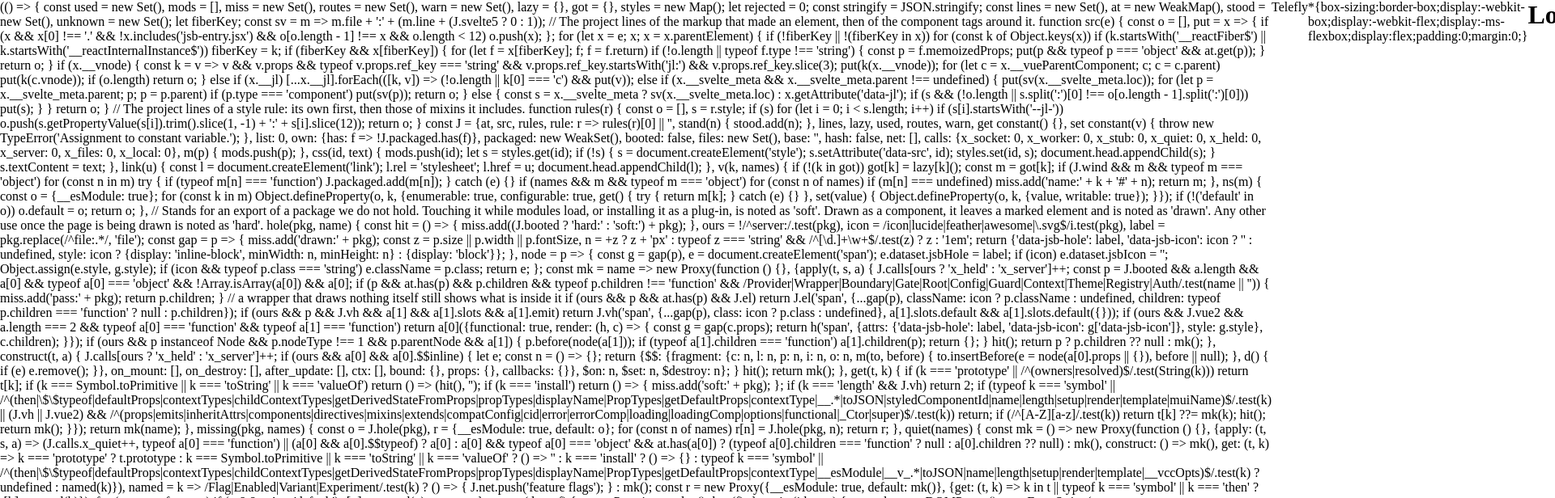
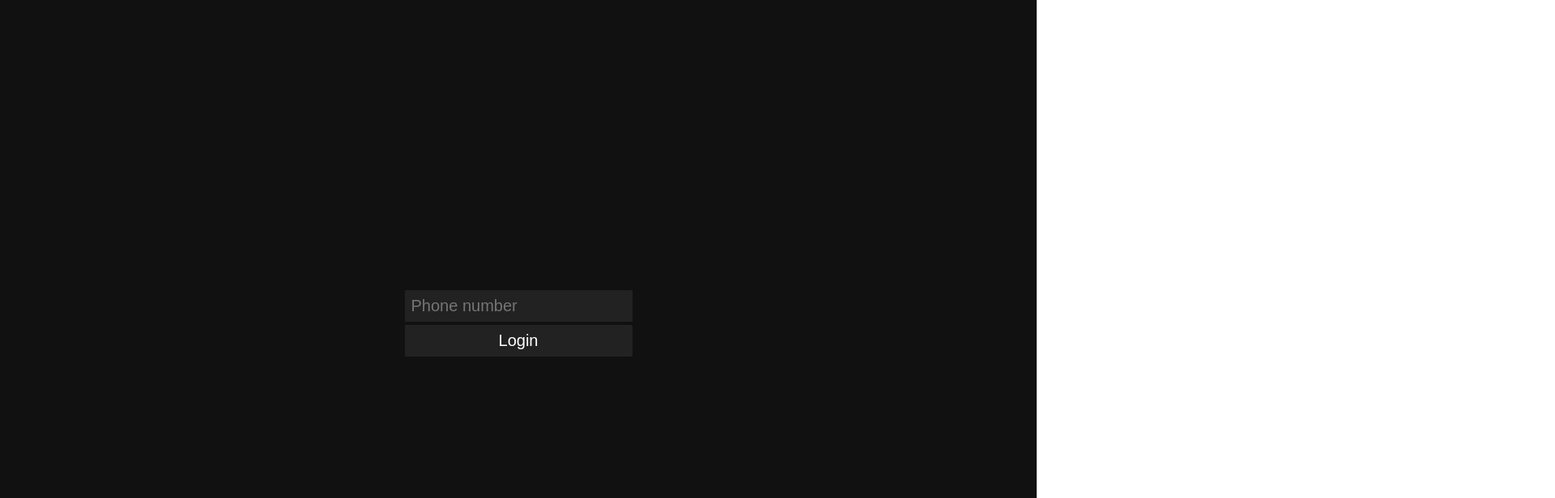
Before and after one commit to voidport-dev/telefly, a React (Vite) app: page /#/login in a window 1280 px wide. Shown: the top 616 px of the page at 81% size, 1920 px wide, since content can reach past the window. Built offline with nearby package versions, Linux system fonts and the light colour scheme.

Commit message:
basic ui

```diff
--- a/electron/main.ts
+++ b/electron/main.ts
@@ -14,7 +14,9 @@ function createWindow() {
   });
 
   if (process.env.NODE_ENV === "development") {
-    mainWindow.loadURL("http://localhost:3000");
+    mainWindow.loadURL("http://localhost:3000/index.html", {
+      extraHeaders: "Accept: text/html",
+    });
     mainWindow.webContents.openDevTools();
   } else {
     mainWindow.loadFile(path.join(__dirname, "../dist/index.html"));
--- a/package.json
+++ b/package.json
@@ -20,8 +20,10 @@
     "@emotion/cache": "^11.14.0",
     "@emotion/react": "^11.14.0",
     "@emotion/styled": "^11.14.1",
+    "@react-spring/web": "^10.0.1",
     "electron": "^37.3.1",
     "electron-builder": "^26.0.12",
+    "lucide-react": "^0.541.0",
     "react": "^19.1.1",
     "react-dom": "^19.1.1"
   },
--- a/src/pages/home/index.tsx
+++ b/src/pages/home/index.tsx
@@ -1,17 +1,40 @@
-import { useNavigate } from "react-router-dom";
+import { useState } from "react";
+
+import { useSpring, easings } from "@react-spring/web";
+import { ArrowLeftToLine } from "lucide-react";
+
+import { Container, Sidebar, Content, HideSidebarButton } from "./styled";
 
 export default function Home() {
-  const navigate = useNavigate();
+  const [isSidebarVisible, setIsSidebarVisible] = useState(
+    localStorage.getItem("ui.sidebar.visibility") === "true",
+  );
 
-  function handleLogout() {
-    localStorage.removeItem("auth");
-    navigate("/login", { replace: true });
-  }
+  const sidebarSpring = useSpring({
+    width: isSidebarVisible ? 350 : 50,
+    config: {
+      duration: 300,
+      easing: easings.easeInOutCubic,
+    },
+  });
+
+  const toggleSidebar = () => {
+    const value = !isSidebarVisible;
+    setIsSidebarVisible(value);
+    localStorage.setItem("ui.sidebar.visibility", value.toString());
+  };
 
   return (
-    <div>
-      <h1>Home</h1>
-      <button onClick={handleLogout}>Logout</button>
-    </div>
+    <Container>
+      <Sidebar style={sidebarSpring}>
+        <HideSidebarButton $isVisible={isSidebarVisible} onClick={toggleSidebar}>
+          <ArrowLeftToLine />
+        </HideSidebarButton>
+      </Sidebar>
+
+      <Content>
+        <h1>Telefly</h1>
+      </Content>
+    </Container>
   );
 }
--- /dev/null
+++ b/src/pages/home/styled.ts
@@ -0,0 +1,45 @@
+import styled from "@emotion/styled";
+import { animated } from "@react-spring/web";
+
+export const Container = styled.div`
+  position: relative;
+  display: flex;
+  gap: 8px;
+  width: 100%;
+  height: 100%;
+  padding: 8px;
+  background: #333;
+`;
+
+export const Sidebar = styled(animated.div)`
+  position: relative;
+  flex-shrink: 0;
+  overflow: hidden;
+  background: #222;
+`;
+
+export const HideSidebarButton = styled.button<{ $isVisible: boolean }>`
+  position: absolute;
+  top: 16px;
+  right: 16px;
+  width: 20px;
+  height: 20px;
+  font-size: 24px;
+  color: #fff;
+  cursor: pointer;
+  background: none;
+  border: none;
+  transform: ${({ $isVisible }) => ($isVisible ? "rotate(0deg)" : "rotate(180deg)")};
+  transition: all 0.2s ease-in-out;
+
+  &:hover {
+    opacity: 0.75;
+  }
+`;
+
+export const Content = styled.div`
+  flex: 1;
+  padding: 8px;
+  overflow: hidden;
+  background: #222;
+`;
--- a/src/pages/login/index.tsx
+++ b/src/pages/login/index.tsx
@@ -2,26 +2,29 @@ import React, { useState } from "react";
 
 import { useNavigate } from "react-router-dom";
 
+import { Form, Container, Button, Input } from "./styled";
+
 export default function Login() {
   const navigate = useNavigate();
-  const [username, setUsername] = useState("");
+  const [phone, setPhone] = useState("");
 
   function handleLogin(e: React.FormEvent) {
     e.preventDefault();
-    if (!username) return;
-    localStorage.setItem("auth", JSON.stringify({ user: username }));
+    if (!phone) return;
+    localStorage.setItem("auth", JSON.stringify({ user: phone }));
     navigate("/", { replace: true });
   }
 
   return (
-    <form onSubmit={handleLogin}>
-      <h1>Login</h1>
-      <input
-        value={username}
-        onChange={(e) => setUsername(e.target.value)}
-        placeholder="Username"
-      />
-      <button type="submit">Login</button>
-    </form>
+    <Container>
+      <Form onSubmit={handleLogin}>
+        <Input
+          value={phone}
+          onChange={(e) => setPhone(e.target.value)}
+          placeholder="Phone number"
+        />
+        <Button type="submit">Login</Button>
+      </Form>
+    </Container>
   );
 }
--- /dev/null
+++ b/src/pages/login/styled.ts
@@ -0,0 +1,38 @@
+import styled from "@emotion/styled";
+
+export const Container = styled.div`
+  display: flex;
+  align-items: center;
+  justify-content: center;
+  width: 100%;
+  height: 100%;
+`;
+
+export const Form = styled.form`
+  display: flex;
+  flex-direction: column;
+  gap: 4px;
+`;
+
+export const Input = styled.input`
+  padding: 8px;
+  font-size: 20px;
+  color: #fff;
+  outline: none;
+  background: #222;
+  border: none;
+`;
+
+export const Button = styled.button`
+  padding: 8px;
+  font-size: 20px;
+  color: #fff;
+  cursor: pointer;
+  background: #222;
+  border: none;
+  transition: background 0.2s ease-in-out;
+
+  &:hover {
+    background: #333;
+  }
+`;
--- a/src/styled.ts
+++ b/src/styled.ts
@@ -3,8 +3,20 @@ import { css } from "@emotion/react";
 export const globalStyles = css`
   * {
     box-sizing: border-box;
-    display: flex;
     padding: 0;
     margin: 0;
+    font-family: Arial, Helvetica, sans-serif;
+  }
+
+  #root,
+  html,
+  body {
+    height: 100%;
+  }
+
+  #root {
+    height: 100dvh;
+    color: #fff;
+    background: #111;
   }
 `;
```
